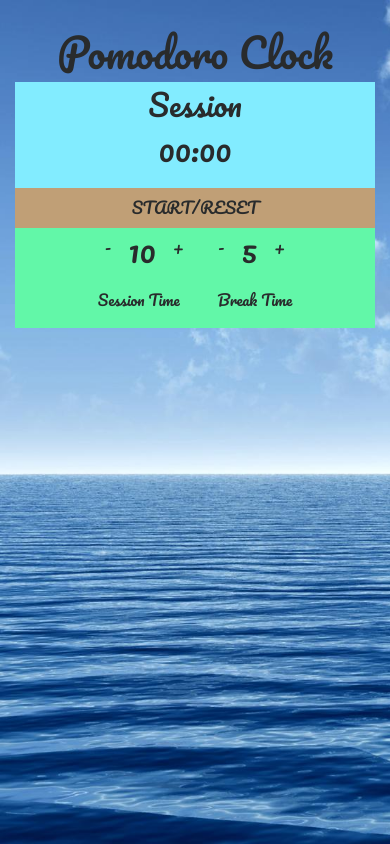
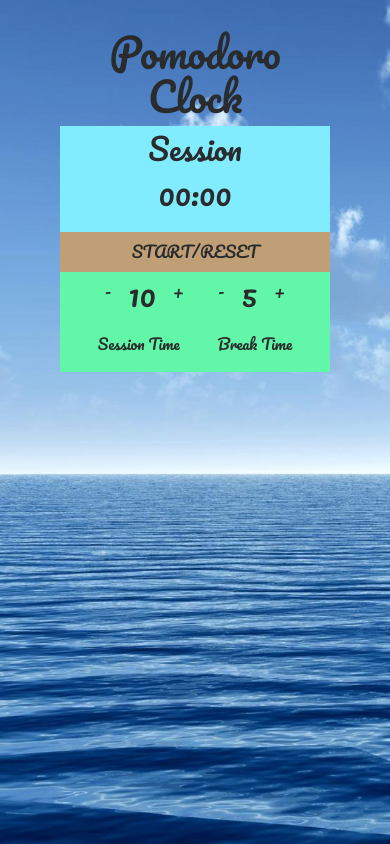
Before and after one commit to Danielfro5/FCC-PomodoroClock, a plain HTML site: page index.html in a window 390 px wide. Drawn offline with nearby package versions, Linux system fonts and the light colour scheme.

Commit message:
fixed responsive problems

```diff
--- a/index.html
+++ b/index.html
@@ -16,23 +16,30 @@
 </head>
 
 <body>
-    <div class="container">
+    <div class="container" id="strictWidth">
         <h1>Pomodoro Clock</h1>
-        <div id="bottom" class="container col-sm-3">
+        <div id="bottom" class="container col-sm-12">
 
             <p id="showTime"></p>
 
 
 
             <div class="wrap row settingsBar">
+
                 <a class="btn btn1" onclick="reset()">START/RESET</a>
+
+            <div class="row">
                   <a id="minusMain" class="btn btn2" onclick="theMinus('mainTime')">-</a>
                   <p id="mainTime"></p>
                   <a id="plusMain" class="btn btn2" onclick="thePlus('mainTime')">+</a>
                   <a id="minusBreak" class="btn btn2" onclick="theMinus('pomoTime')">-</a>
                   <p id="pomoTime"></p>
                   <a id="plusBreak" class="btn btn2" onclick="thePlus('pomoTime')">+</a>
+            </div>
+
+            <div class="row">
                   <p class="topFont">Session Time &emsp;&emsp; Break Time</p>
+            </div>
             </div>
         </div>
 
--- a/stylesheet.css
+++ b/stylesheet.css
@@ -26,7 +26,7 @@ h1 {
 }
 
 .wrap {
-    display: flex;
+
     justify-content: center;
 }
 
@@ -55,3 +55,7 @@ h1 {
 }
 
 .btn2:active {}
+
+#strictWidth{
+  width: 300px;
+}
```
Lines whose indentation alone changed are shown as unchanged.
